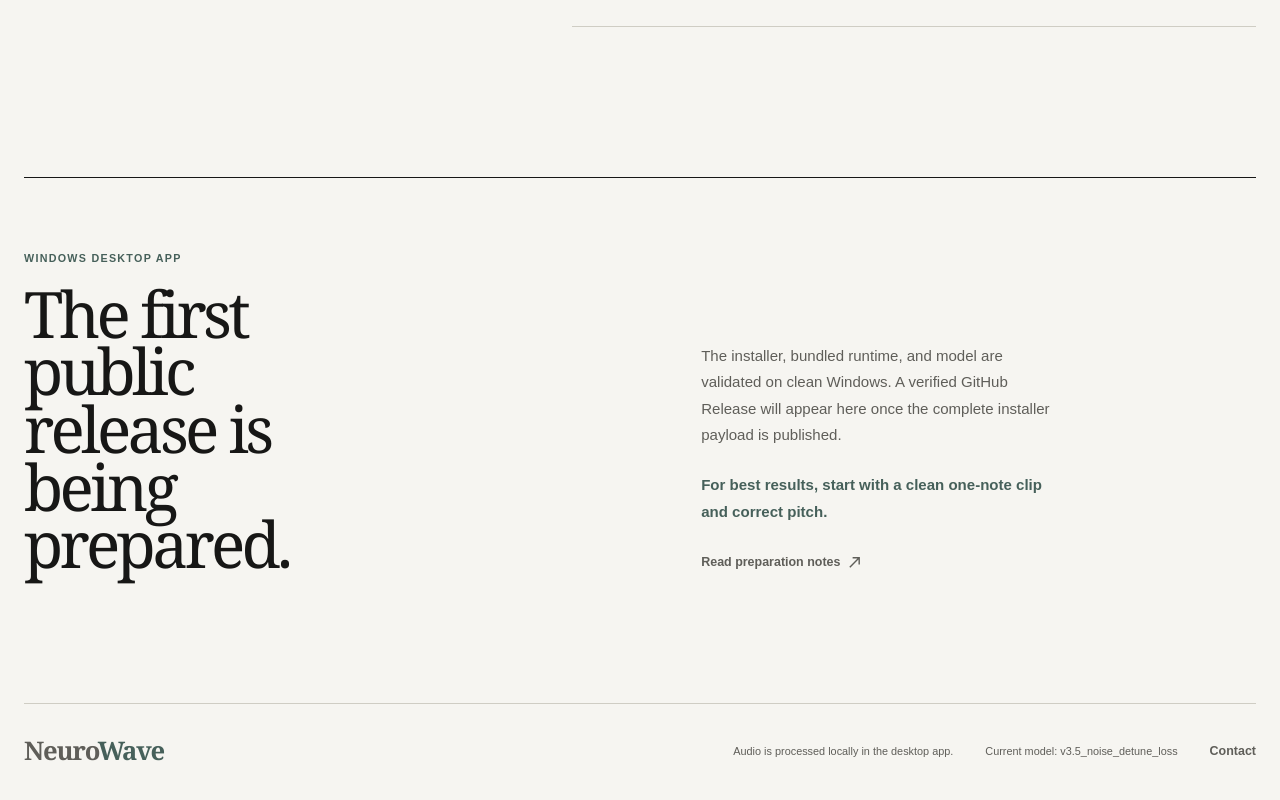
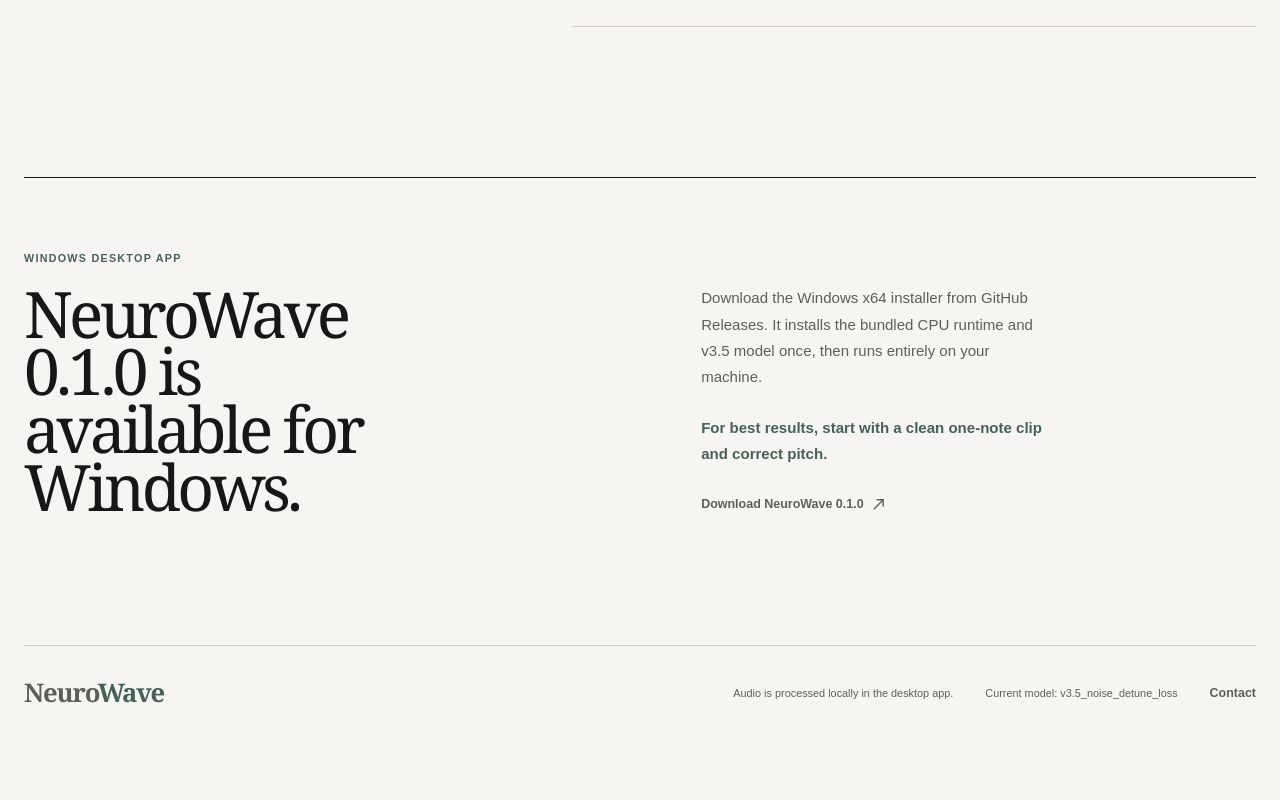
Before and after one commit to mobyyyc/NeuroWave, a Next.js app in the folder website/: page / in a window 1280 px wide. Shown: the part 2059-2859 px from the top of the page. After the commit the page ends 2806 px from the top, so only its background shows below. Built offline with nearby package versions, Linux system fonts and the light colour scheme.

Commit message:
Publish NeuroWave 0.1.0 download

```diff
--- a/website/src/app/site.ts
+++ b/website/src/app/site.ts
@@ -3,11 +3,11 @@
 
 export const currentRelease = {
   version: "0.1.0",
-  isPublic: false,
-  githubReleaseUrl: null as string | null,
-  heading: "The first public release is being prepared.",
+  isPublic: true,
+  githubReleaseUrl: "https://github.com/mobyyyc/NeuroWave/releases/tag/v0.1.0",
+  heading: "NeuroWave 0.1.0 is available for Windows.",
   summary:
-    "The installer, bundled runtime, and model are validated on clean Windows. A verified GitHub Release will appear here once the complete installer payload is published.",
+    "Download the Windows x64 installer from GitHub Releases. It installs the bundled CPU runtime and v3.5 model once, then runs entirely on your machine.",
   preparationNote:
     "For best results, start with a clean one-note clip and correct pitch.",
 };
```
Also changed, not shown: 1 other file (tests, documents, lock files or other folders).
